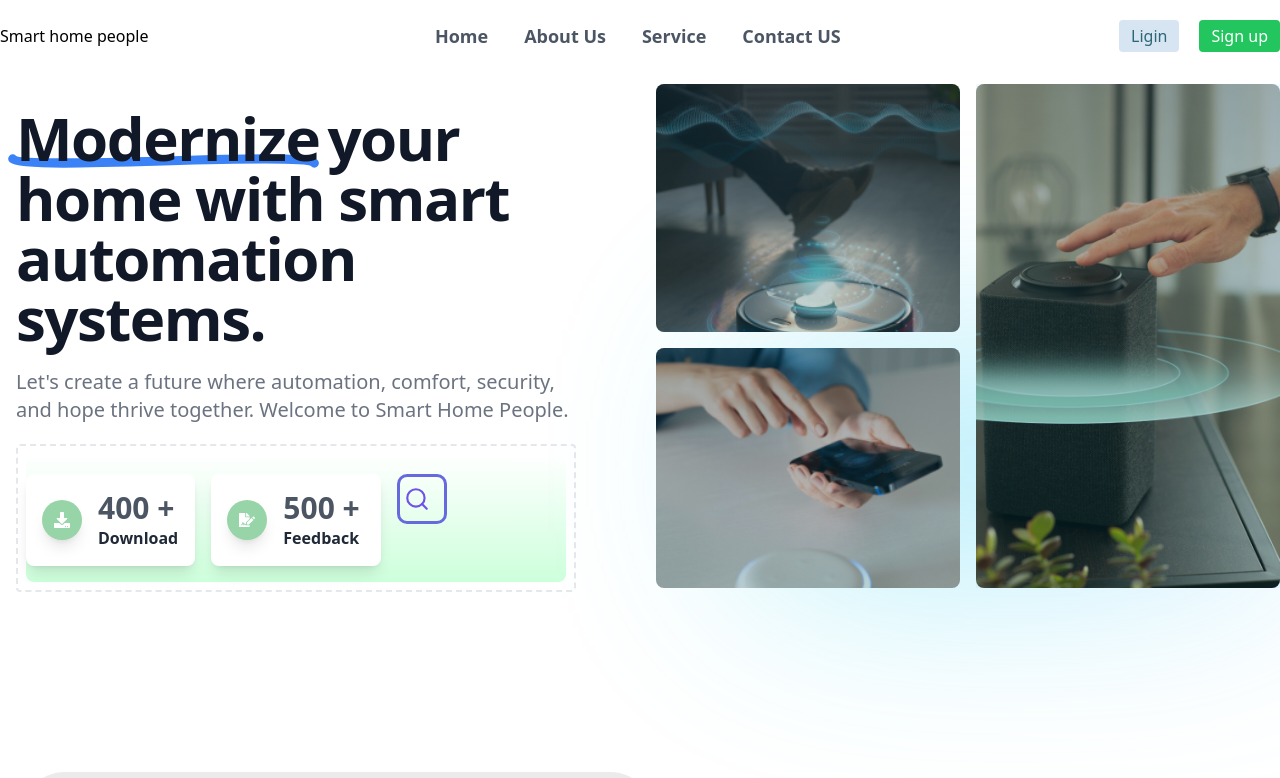
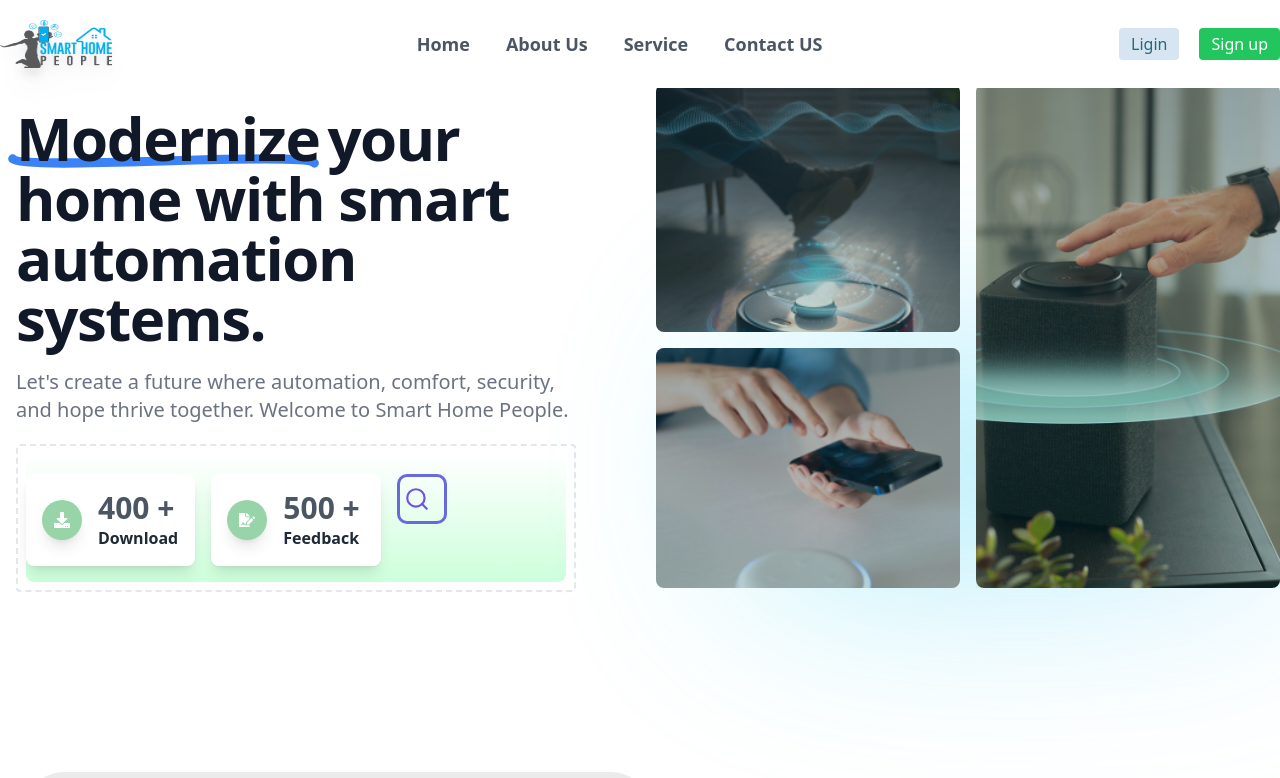
Before and after one commit to krazytofayel/smarthome, a React (Vite) app: page / in a window 1280 px wide. Shown: the top 778 px of the page. Built offline with nearby package versions, Linux system fonts and the light colour scheme.

Commit message:
changes logo

```diff
--- a/src/Components/Shareable_Components/Footer/Footer.jsx
+++ b/src/Components/Shareable_Components/Footer/Footer.jsx
@@ -9,7 +9,7 @@
 import { motion } from "framer-motion";
 
 import { Link } from "react-router-dom";
-
+import navlogo from "../../../../public/images/Logo.png";
 
 import Single_SocialIcon from "./Footer_Components/Single_SocialIcon/Single_SocialIcon";
 const Footer = () => {
@@ -26,11 +26,11 @@
         <div className="container px-5 py-10 mx-auto flex md:items-center lg:items-start md:flex-row md:flex-nowrap flex-wrap flex-col">
           <div className=" md:w-64 lg:w-[25rem] flex-shrink-0 md:mx-0 mx-auto text-center md:text-left">
             <div className="flex justify-center md:justify-start">
-              {/* <img src={FooterlogoImg} alt=" main logo" className=" " /> */}
-              <p className="text-2xl text-blue-600 font-bold ">
-                smart home people
-              </p>
+              <img src={navlogo} alt=" main logo" className=" " />
             </div>
+            <p className="text-2xl text-blue-600 font-bold ">
+              smart home people
+            </p>
             <p className="my-3 text-[16px] text-white mt-5 mb-10">
               Lorem Ipsum is simply dummy text of the printing and typesetting
               industry. Lorem Ipsum has been the industry's standard dummy text
--- a/src/Components/Shareable_Components/NavBar/NavBar.jsx
+++ b/src/Components/Shareable_Components/NavBar/NavBar.jsx
@@ -1,6 +1,6 @@
 import { useState } from "react";
 import { Link } from "react-router-dom";
-
+import navlogo from "../../../../public/images/Logo.png";
 import { motion } from "framer-motion";
 const NavBar = () => {
   let Links = [
@@ -26,8 +26,12 @@
               }}
             >
               {" "}
-              {/* <img src={navlogo} alt=" main logo" className="h-10" /> */}
-              <h1>Smart home people</h1>
+              <img
+                src={navlogo}
+                alt=" main logo"
+                className="w-[7rem] h-12  drop-shadow-xl"
+              />
+              {/* <h1>Smart home people</h1> */}
             </motion.div>
           </div>
 
```
